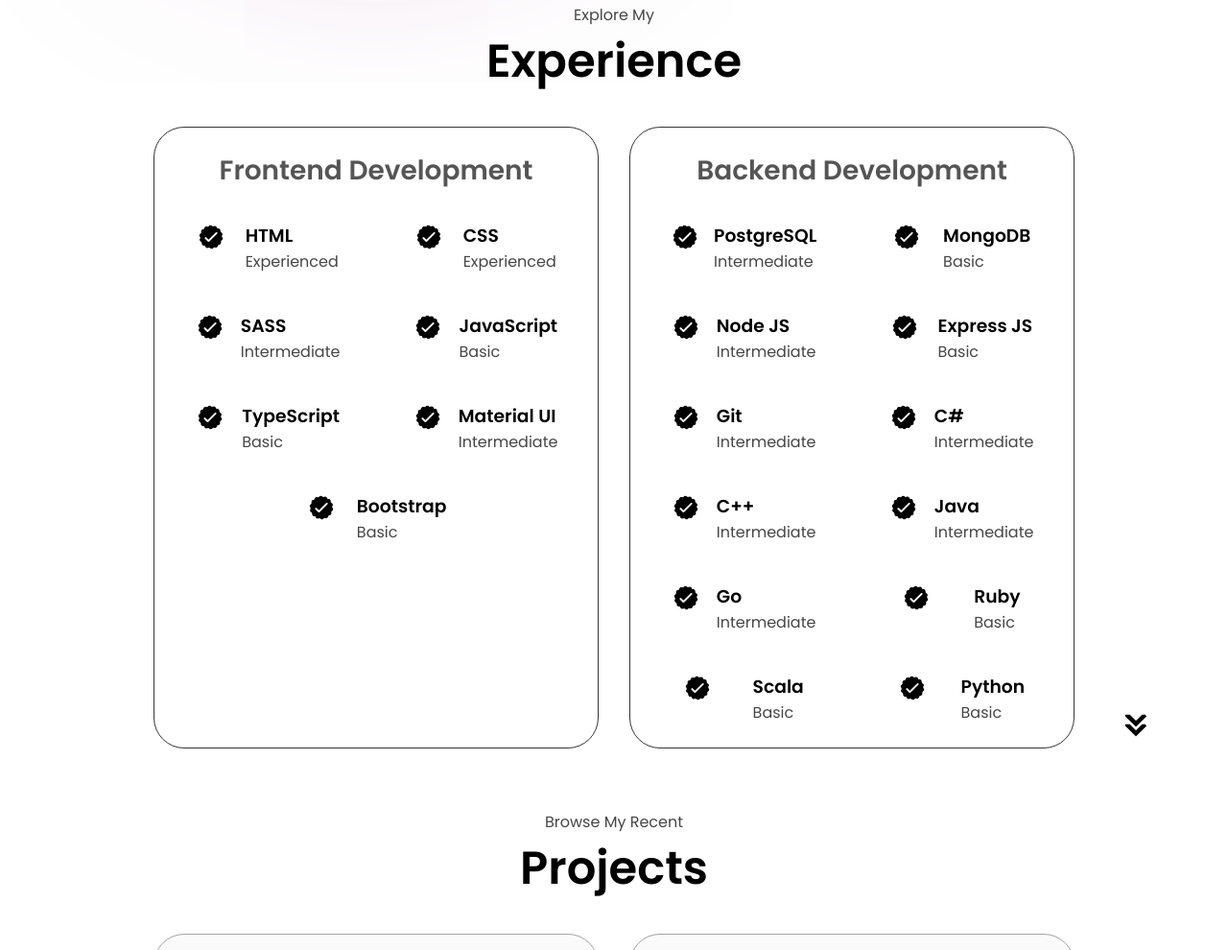
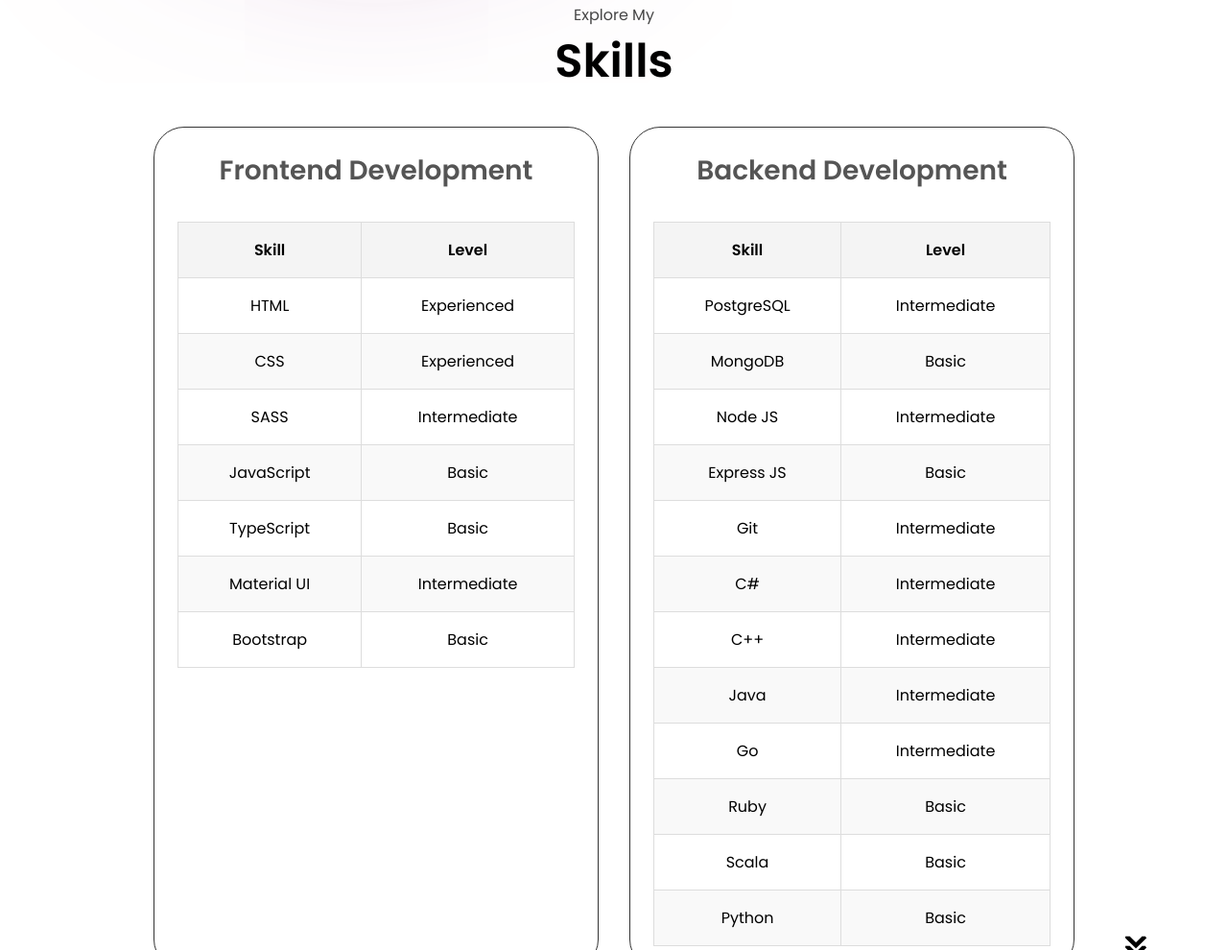
Before and after one commit to Bl00mGuy/Bl00mGuy.github.io, a website: page index.html in a window 1280 px wide. Shown: the part 1693-2683 px from the top of the page at 96% size. Drawn offline with Linux system fonts and the light colour scheme.

Commit message:
feat: Created table of skills. Created OG meta-tags. All scripts.js moved to dir scripts. All styles.css moved to dir styles.

```diff
--- a/index.html
+++ b/index.html
@@ -1,18 +1,34 @@
 <!DOCTYPE html>
 <html lang="en">
 <head>
+    <!-- Meta Tags -->
     <meta charset="UTF-8">
     <meta name="viewport" content="width=device-width, initial-scale=1.0">
     <meta name="keywords" content="portfolio, cv, profile, bio, job-offer">
     <meta name="description" content="Said Gadzhiev CV">
+
+    <!-- Open Graph Meta Tags -->
+    <meta property="og:title" content="Моё Портфолио">
+    <meta property="og:type" content="website">
+    <meta property="og:url" content="https://bl00mguy.github.io/">
+    <meta property="og:image" content="https://bl00mguy.github.io/assets/profile-pic.png">
+    <meta property="og:description" content="Добро пожаловать в мое портфолио. Здесь представлены мои проекты и опыт работы.">
+    <meta property="og:site_name" content="Портфолио Разработчика">
+    <meta property="og:locale" content="ru_RU">
+
+    <!-- CSS -->
     <link rel="icon" href="./assets/index.ico" type="image/x-icon">
-    <link rel="stylesheet" href="style.css">
-    <link rel="stylesheet" href="mediaqueries.css">
-    <link id="dark-style" rel="stylesheet" href="dark-style.css" disabled>
+    <link rel="stylesheet" href="styles/style.css">
+    <link rel="stylesheet" href="styles/mediaqueries.css">
+    <link id="dark-style" rel="stylesheet" href="styles/dark-style.css" disabled>
+
     <title>Said Gadzhiev</title>
-    <script src="menu.js" defer></script>
-    <script src="theme.js" defer></script>
-    <script src="load-time.js"></script>
+
+    <!-- JS Scripts -->
+    <script src="scripts/menu.js" defer></script>
+    <script src="scripts/theme.js" defer></script>
+    <script src="scripts/load-time.js"></script>
+    <script src="scripts/fetch-data.js"></script>
 </head>
 <body class="theme">
 <header>
@@ -132,227 +148,110 @@
     </section>
     <section id="experience">
         <p class="section__text__p1">Explore My</p>
-        <h2 class="title">Experience</h2>
+        <h2 class="title">Skills</h2>
         <div class="experience-details-container">
             <div class="about-containers">
                 <div class="details-container">
                     <h2 class="experience-sub-title">Frontend Development</h2>
-                    <div class="article-container">
-                        <article>
-                            <img
-                                    src="./assets/checkmark.png"
-                                    alt="Experience icon"
-                                    class="icon"
-                            >
-                            <div>
-                                <h3>HTML</h3>
-                                <p>Experienced</p>
-                            </div>
-                        </article>
-                        <article>
-                            <img
-                                    src="./assets/checkmark.png"
-                                    alt="Experience icon"
-                                    class="icon"
-                            >
-                            <div>
-                                <h3>CSS</h3>
-                                <p>Experienced</p>
-                            </div>
-                        </article>
-                        <article>
-                            <img
-                                    src="./assets/checkmark.png"
-                                    alt="Experience icon"
-                                    class="icon"
-                            >
-                            <div>
-                                <h3>SASS</h3>
-                                <p>Intermediate</p>
-                            </div>
-                        </article>
-                        <article>
-                            <img
-                                    src="./assets/checkmark.png"
-                                    alt="Experience icon"
-                                    class="icon"
-                            >
-                            <div>
-                                <h3>JavaScript</h3>
-                                <p>Basic</p>
-                            </div>
-                        </article>
-                        <article>
-                            <img
-                                    src="./assets/checkmark.png"
-                                    alt="Experience icon"
-                                    class="icon"
-                            >
-                            <div>
-                                <h3>TypeScript</h3>
-                                <p>Basic</p>
-                            </div>
-                        </article>
-                        <article>
-                            <img
-                                    src="./assets/checkmark.png"
-                                    alt="Experience icon"
-                                    class="icon"
-                            >
-                            <div>
-                                <h3>Material UI</h3>
-                                <p>Intermediate</p>
-                            </div>
-                        </article>
-                        <article>
-                            <img
-                                    src="./assets/checkmark.png"
-                                    alt="Experience icon"
-                                    class="icon"
-                            >
-                            <div>
-                                <h3>Bootstrap</h3>
-                                <p>Basic</p>
-                            </div>
-                        </article>
-                    </div>
+                    <table class="skills-table">
+                        <thead>
+                        <tr>
+                            <th>Skill</th>
+                            <th>Level</th>
+                        </tr>
+                        </thead>
+                        <tbody>
+                        <tr>
+                            <td>HTML</td>
+                            <td>Experienced</td>
+                        </tr>
+                        <tr>
+                            <td>CSS</td>
+                            <td>Experienced</td>
+                        </tr>
+                        <tr>
+                            <td>SASS</td>
+                            <td>Intermediate</td>
+                        </tr>
+                        <tr>
+                            <td>JavaScript</td>
+                            <td>Basic</td>
+                        </tr>
+                        <tr>
+                            <td>TypeScript</td>
+                            <td>Basic</td>
+                        </tr>
+                        <tr>
+                            <td>Material UI</td>
+                            <td>Intermediate</td>
+                        </tr>
+                        <tr>
+                            <td>Bootstrap</td>
+                            <td>Basic</td>
+                        </tr>
+                        </tbody>
+                    </table>
                 </div>
                 <div class="details-container">
                     <h2 class="experience-sub-title">Backend Development</h2>
-                    <div class="article-container">
-                        <article>
-                            <img
-                                    src="./assets/checkmark.png"
-                                    alt="Experience icon"
-                                    class="icon"
-                            >
-                            <div>
-                                <h3>PostgreSQL</h3>
-                                <p>Intermediate</p>
-                            </div>
-                        </article>
-                        <article>
-                            <img
-                                    src="./assets/checkmark.png"
-                                    alt="Experience icon"
-                                    class="icon"
-                            >
-                            <div>
-                                <h3>MongoDB</h3>
-                                <p>Basic</p>
-                            </div>
-                        </article>
-                        <article>
-                            <img
-                                    src="./assets/checkmark.png"
-                                    alt="Experience icon"
-                                    class="icon"
-                            >
-                            <div>
-                                <h3>Node JS</h3>
-                                <p>Intermediate</p>
-                            </div>
-                        </article>
-                        <article>
-                            <img
-                                    src="./assets/checkmark.png"
-                                    alt="Experience icon"
-                                    class="icon"
-                            >
-                            <div>
-                                <h3>Express JS</h3>
-                                <p>Basic</p>
-                            </div>
-                        </article>
-                        <article>
-                            <img
-                                    src="./assets/checkmark.png"
-                                    alt="Experience icon"
-                                    class="icon"
-                            >
-                            <div>
-                                <h3>Git</h3>
-                                <p>Intermediate</p>
-                            </div>
-                        </article>
-                        <article>
-                            <img
-                                    src="./assets/checkmark.png"
-                                    alt="Experience icon"
-                                    class="icon"
-                            >
-                            <div>
-                                <h3>C#</h3>
-                                <p>Intermediate</p>
-                            </div>
-                        </article>
-                        <article>
-                            <img
-                                    src="./assets/checkmark.png"
-                                    alt="Experience icon"
-                                    class="icon"
-                            >
-                            <div>
-                                <h3>C++</h3>
-                                <p>Intermediate</p>
-                            </div>
-                        </article>
-                        <article>
-                            <img
-                                    src="./assets/checkmark.png"
-                                    alt="Experience icon"
-                                    class="icon"
-                            >
-                            <div>
-                                <h3>Java</h3>
-                                <p>Intermediate</p>
-                            </div>
-                        </article>
-                        <article>
-                            <img
-                                    src="./assets/checkmark.png"
-                                    alt="Experience icon"
-                                    class="icon"
-                            >
-                            <div>
-                                <h3>Go</h3>
-                                <p>Intermediate</p>
-                            </div>
-                        </article>
-                        <article>
-                            <img
-                                    src="./assets/checkmark.png"
-                                    alt="Experience icon"
-                                    class="icon"
-                            >
-                            <div>
-                                <h3>Ruby</h3>
-                                <p>Basic</p>
-                            </div>
-                        </article>
-                        <article>
-                            <img
-                                    src="./assets/checkmark.png"
-                                    alt="Experience icon"
-                                    class="icon"
-                            >
-                            <div>
-                                <h3>Scala</h3>
-                                <p>Basic</p>
-                            </div>
-                        </article>
-                        <article>
-                            <img
-                                    src="./assets/checkmark.png"
-                                    alt="Experience icon"
-                                    class="icon"
-                            >
-                            <div>
-                                <h3>Python</h3>
-                                <p>Basic</p>
-                            </div>
-                        </article>
-                    </div>
+                    <table class="skills-table">
+                        <thead>
+                        <tr>
+                            <th>Skill</th>
+                            <th>Level</th>
+                        </tr>
+                        </thead>
+                        <tbody>
+                        <tr>
+                            <td>PostgreSQL</td>
+                            <td>Intermediate</td>
+                        </tr>
+                        <tr>
+                            <td>MongoDB</td>
+                            <td>Basic</td>
+                        </tr>
+                        <tr>
+                            <td>Node JS</td>
+                            <td>Intermediate</td>
+                        </tr>
+                        <tr>
+                            <td>Express JS</td>
+                            <td>Basic</td>
+                        </tr>
+                        <tr>
+                            <td>Git</td>
+                            <td>Intermediate</td>
+                        </tr>
+                        <tr>
+                            <td>C#</td>
+                            <td>Intermediate</td>
+                        </tr>
+                        <tr>
+                            <td>C++</td>
+                            <td>Intermediate</td>
+                        </tr>
+                        <tr>
+                            <td>Java</td>
+                            <td>Intermediate</td>
+                        </tr>
+                        <tr>
+                            <td>Go</td>
+                            <td>Intermediate</td>
+                        </tr>
+                        <tr>
+                            <td>Ruby</td>
+                            <td>Basic</td>
+                        </tr>
+                        <tr>
+                            <td>Scala</td>
+                            <td>Basic</td>
+                        </tr>
+                        <tr>
+                            <td>Python</td>
+                            <td>Basic</td>
+                        </tr>
+                        </tbody>
+                    </table>
                 </div>
             </div>
         </div>
@@ -459,7 +358,7 @@
                         alt="Email icon"
                         class="icon contact-icon email-icon"
                 >
-                <p><a href="mailto:good.day.just.chill@gmail.com">good.day.just.chill@gmail.com</a></p>
+                <p><a href="mailto:bloomguyjob@gmail.com">bloomguyjob@gmail.com</a></p>
             </div>
             <div class="contact-info-container">
                 <img
--- a/style.css
+++ b/styles/style.css
@@ -345,6 +345,7 @@
 
 #experience {
     position: relative;
+    margin-bottom: 26rem;
 }
 
 .experience-sub-title {
@@ -378,6 +379,50 @@
 
 article .icon {
     cursor: default;
+}
+
+.skills-table {
+    width: 100%;
+    border-collapse: collapse;
+    display: table;
+}
+
+.skills-table th, .skills-table td {
+    padding: 1rem;
+    border: 1px solid #ddd;
+    text-align: center;
+}
+
+.skills-table tbody tr:nth-child(even) {
+    background-color: #f9f9f9;
+}
+
+.skills-table tbody tr:nth-child(odd) {
+    background-color: #fff;
+}
+
+.skills-table th {
+    background-color: #f4f4f4;
+    font-weight: bold;
+}
+
+@media (max-width: 768px) {
+    .skills-table {
+        display: block;
+        width: 100%;
+    }
+
+    .skills-table thead, .skills-table tbody, .skills-table th, .skills-table td, .skills-table tr {
+        display: block;
+    }
+
+    .skills-table th, .skills-table td {
+        padding: 0.5rem;
+    }
+
+    .skills-table tr {
+        margin-bottom: 0.8rem;
+    }
 }
 
 /* PROJECTS SECTION */
```
Also changed, not shown: Lab3-addon/addon-style.css (deleted, +0 -39 lines), Lab3-addon/addon.html (deleted, +0 -34 lines), Lab3-addon/why.md (deleted, +0 -2 lines), scripts/fetch-data.js (added, +28 -0 lines), scripts/load-time.js (renamed from load-time.js), scripts/menu.js (renamed from menu.js), scripts/theme.js (renamed from theme.js), styles/dark-style.css (renamed from dark-style.css), styles/mediaqueries.css (renamed from mediaqueries.css).
